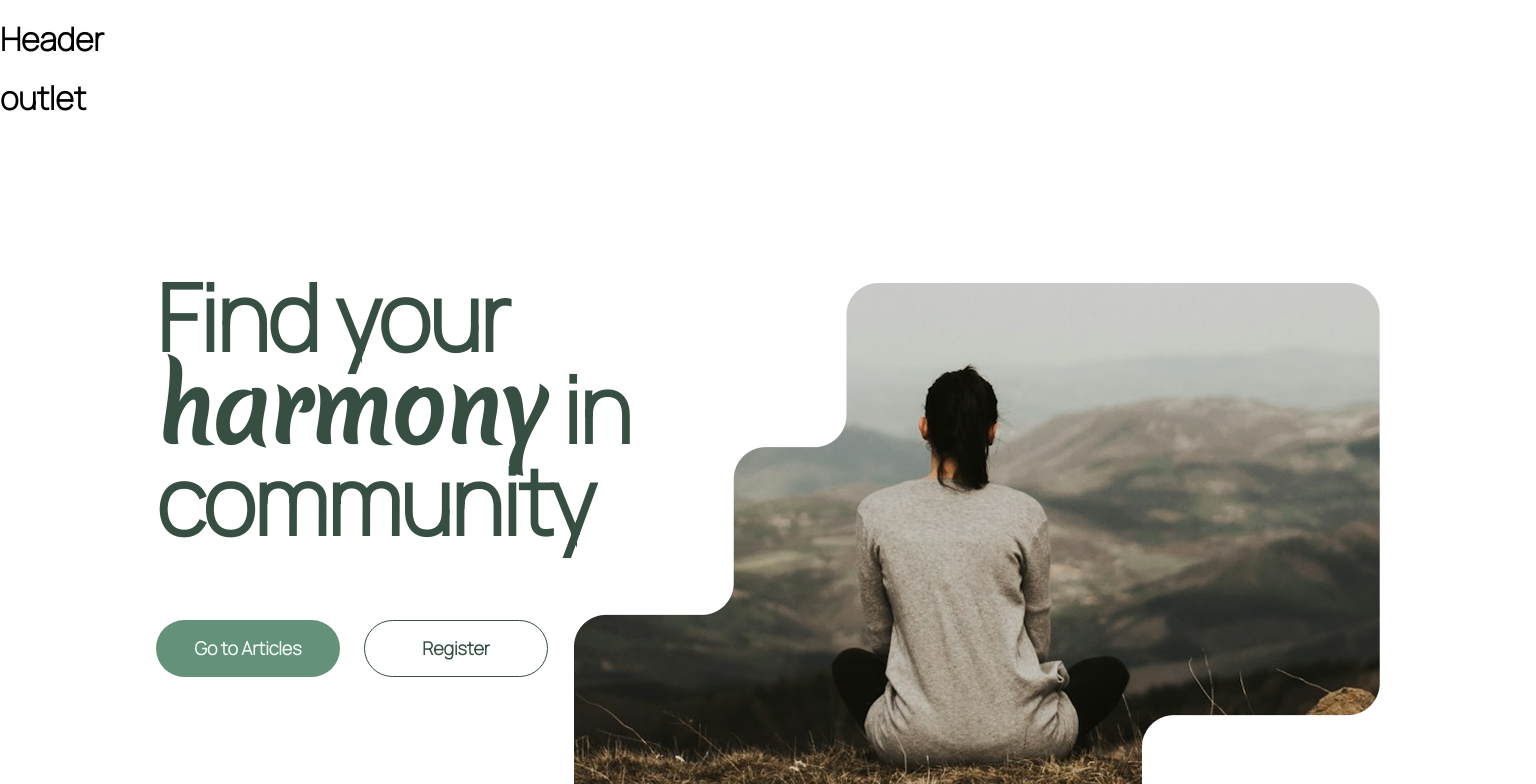
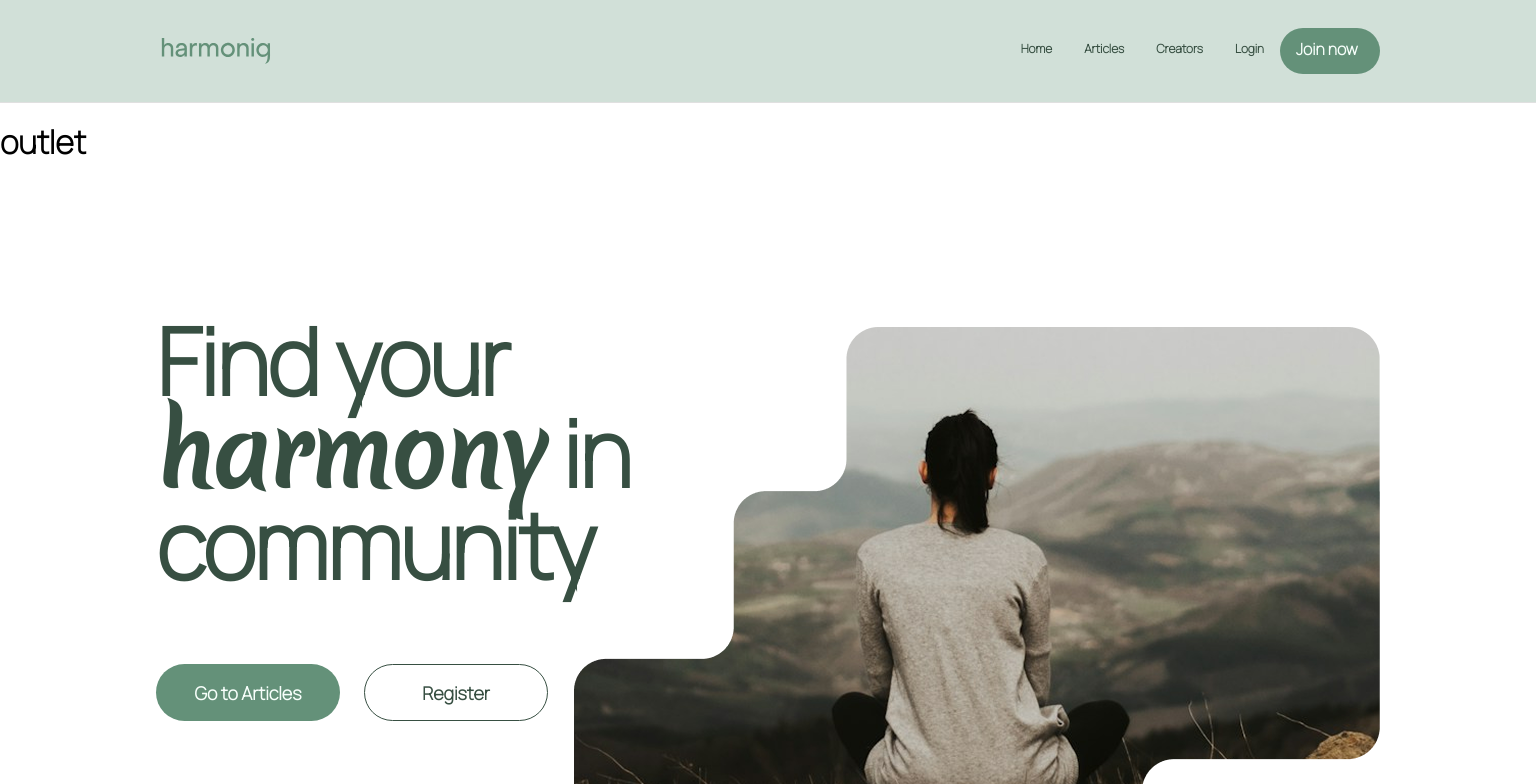
Before and after one commit to Ivanna-Ginko/True-Stack-front, a React (Vite) app: page / in a window 1536 px wide. Shown: the top 784 px of the page. Built offline with nearby package versions, Linux system fonts and the light colour scheme.

Commit message:
feat: implement responsive header

```diff
--- /dev/null
+++ b/src/components/Header/GuestNav.jsx
@@ -0,0 +1,15 @@
+import { NavLink } from "react-router-dom";
+import React from "react";
+import s from './Header.module.css';
+
+const GuestNav = () => {
+    return (
+        <nav className={s.nav}>
+            <NavLink to="/" className={s.navLink}>Home</NavLink>
+            <NavLink to="/articles" className={s.navLink}>Articles</NavLink>
+            <NavLink to="/creators" className={s.navLink}>Creators</NavLink>
+            <NavLink to="/login" className={s.navLink}>Login</NavLink>
+        </nav>
+    );
+};
+export default GuestNav;
--- a/src/components/Header/Header.jsx
+++ b/src/components/Header/Header.jsx
@@ -1,9 +1,43 @@
-import React from 'react'
+import React, { useState } from 'react';
+import s from './Header.module.css';
+import { Link } from 'react-router-dom';
+import logo from '../../assets/icon-header/harmoniq-header.svg';
+import UserNav from './UserNav';
+import GuestNav from './GuestNav';
+import { useSelector } from 'react-redux';
+import Container from '../container/Container';
+import burgerIcon from '../../assets/icons/menu.svg';
 
 const Header = () => {
+  const isAuthenticated = useSelector(state => state.user?.isLoggedIn);
+  const [isMenuOpen, setIsMenuOpen] = useState(false);
+  const toggleMenu = () => {
+    setIsMenuOpen(prev => !prev);
+  };
   return (
-    <h1>Header</h1>
-  )
-}
+    <header className={s.header}>
+      <Container>
+        <div className={s.container}>
+          <Link to="/" className={s.logoLink}>
+            <img src={logo} alt="Harmoniq logo" className={s.logo} />
+          </Link>
+          <div className={s.rightSide}>
+            <nav className={`${s.nav} ${isMenuOpen ? s.navOpen : ''}`}>
+              {isAuthenticated ? <UserNav /> : <GuestNav />}
+            </nav>
+            {!isAuthenticated && (
+              <Link to="/register" className={s.joinBtn}>
+                Join now
+              </Link>
+            )}
+            <button className={s.burgerBtn} onClick={toggleMenu}>
+              <img src={burgerIcon} alt="Menu" />
+            </button>
+          </div>
+        </div>
+      </Container>
+    </header>
+  );
+};
 
-export default Header
+export default Header;
--- /dev/null
+++ b/src/components/Header/Header.module.css
@@ -0,0 +1,103 @@
+.header {
+    background-color: #D1E0D8;
+    padding: 20px 0;
+    border-bottom: 1px solid #e0e0e0;
+    position: sticky;
+    top: 0;
+    z-index: 10;
+}
+.container {
+    display: flex;
+    align-items: center;
+    justify-content: space-between;
+    width: 100%;
+    margin: 0 auto;
+}
+.logo {
+    width: 100%;
+    height: auto;
+    display: block;
+}
+.logoLink {
+    display: inline-block;
+}
+.rightSide {
+    display: flex;
+    align-items: center;
+    gap: 16px;
+}
+.joinBtn {
+    display: none;
+}
+.burgerBtn {
+    background: none;
+    border: none;
+    cursor: pointer;
+    display: block;
+}
+.nav {
+    display: none;
+}
+@media screen and (min-width: 768px) {
+    .header {
+        padding: 24px 0;
+    }
+    .logo {
+        width: 110px;
+    }
+    .joinBtn {
+        border-radius: 64px;
+        padding: 12px 16px;
+        width: 100px;
+        height: 46px;
+        background-color: #649179;
+        color: #F7FFFB;
+        font-weight: 700;
+        font-size: 16px;
+        display: block;
+    }
+}
+@media screen and (min-width: 1440px) {
+    .header {
+        padding: 28px 0;
+    }
+    .logo {
+        width: 120px;
+    }
+    .nav {
+        display: flex;
+        justify-content: center;
+        align-items: center;
+        gap: 32px;
+        flex-wrap: wrap;
+    }
+    .navLink {
+        border-radius: 8px;
+        padding: 0px 0px 4px 0px;
+        font-weight: 700;
+        font-size: 12px;
+        color: #374F42;
+    }
+    .activeLink {
+        border-bottom: 2px solid #204d45;
+    }
+    .userBlock {
+        display: flex;
+        align-items: center;
+        gap: 12px;
+    }
+    .avatar {
+        width: 32px;
+        height: 32px;
+        border-radius: 50%;
+        object-fit: cover;
+    }
+    .userName {
+        font-weight: 600;
+        color: #374F42;
+        font-size: 14px;
+    }
+    .burgerBtn {
+        display: none;
+    }
+}
--- /dev/null
+++ b/src/components/Header/UserNav.jsx
@@ -0,0 +1,43 @@
+import React from "react";
+import s from './Header.module.css';
+import { useSelector } from "react-redux";
+import { NavLink } from "react-router-dom";
+import divider from '../../assets/icons/divider.svg';
+import logoutIcon from '../../assets/icons/exit.svg';
+
+const UserNav = () => {
+    const user = useSelector(state => state.auth.user);
+    const handleLogout = () => {
+        console.log('Logout clicked');
+    }
+    const navLinkClass = ({ isActive }) =>
+        isActive ? s.activeLink : s.navLink;
+    return (
+        <nav className={s.nav}>
+            <NavLink to="/" className={navLinkClass}>Home</NavLink>
+            <NavLink to="/articles" className={navLinkClass}>Articles</NavLink>
+            <NavLink to="/creators" className={navLinkClass}>Creators</NavLink>
+            <NavLink to="/profile" className={navLinkClass}>My Profile</NavLink>
+            <NavLink to="/create-article" className={`${s.navLinkClass} ${s.createBtn}`}>
+                Create an article
+            </NavLink>
+            {user && (
+                <div className={s.userBlock}>
+                    {user.avatarUrl && (
+                        <img
+                            src={user.avatarUrl}
+                            alt={user.name}
+                            className={s.avatar}
+                        />
+                    )}
+                    <span className={s.userName}>{user?.name}</span>
+                    <img src={divider} alt="divider" className={s.divider} />
+                    <button className={s.logoBtn} onClick={handleLogout}>
+                        <img src={logoutIcon} alt="Logout" className={s.logoutImg} />
+                    </button>
+                </div>
+            )}
+        </nav>
+    );
+};
+export default UserNav;
```
Also changed, not shown: src/assets/icon-header/harmoniq-header.svg (added), src/assets/icons/divider.svg (added).
